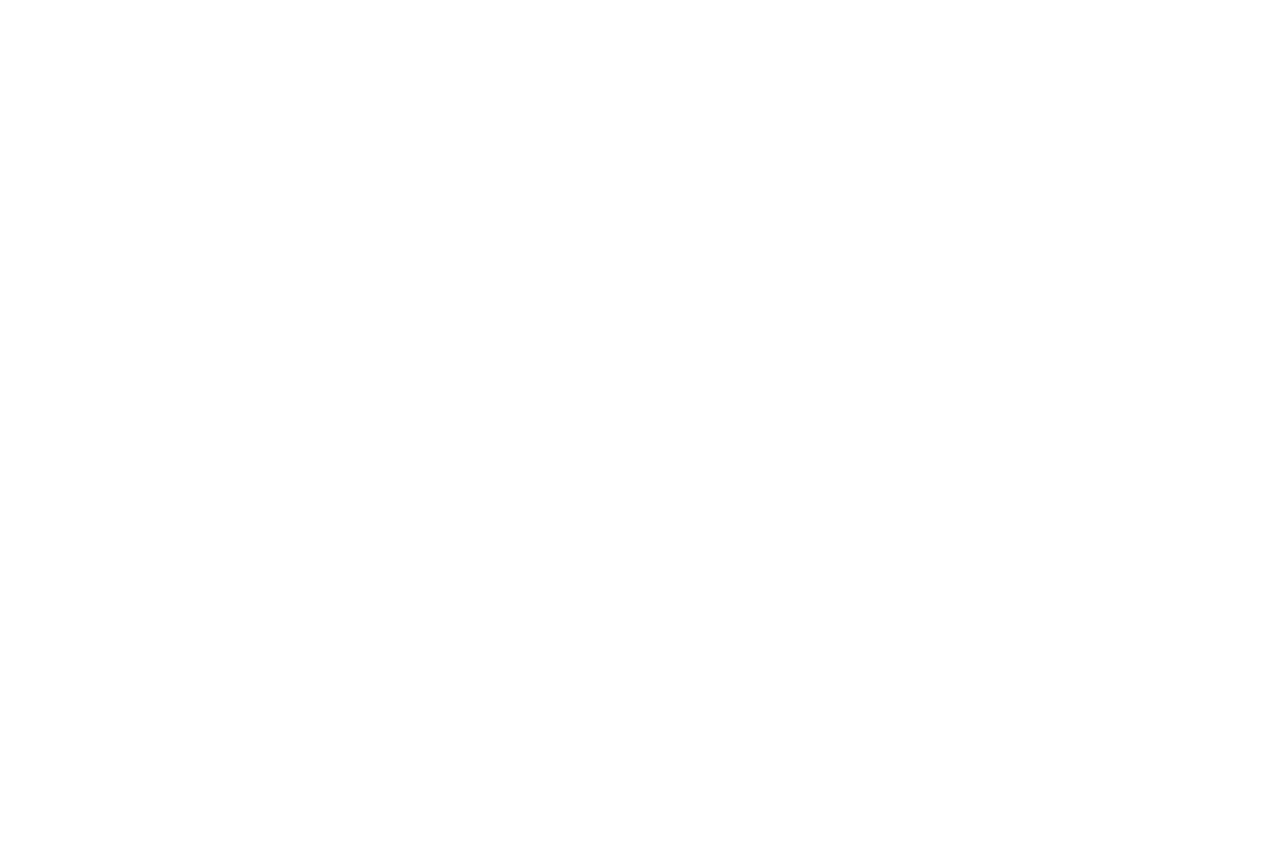
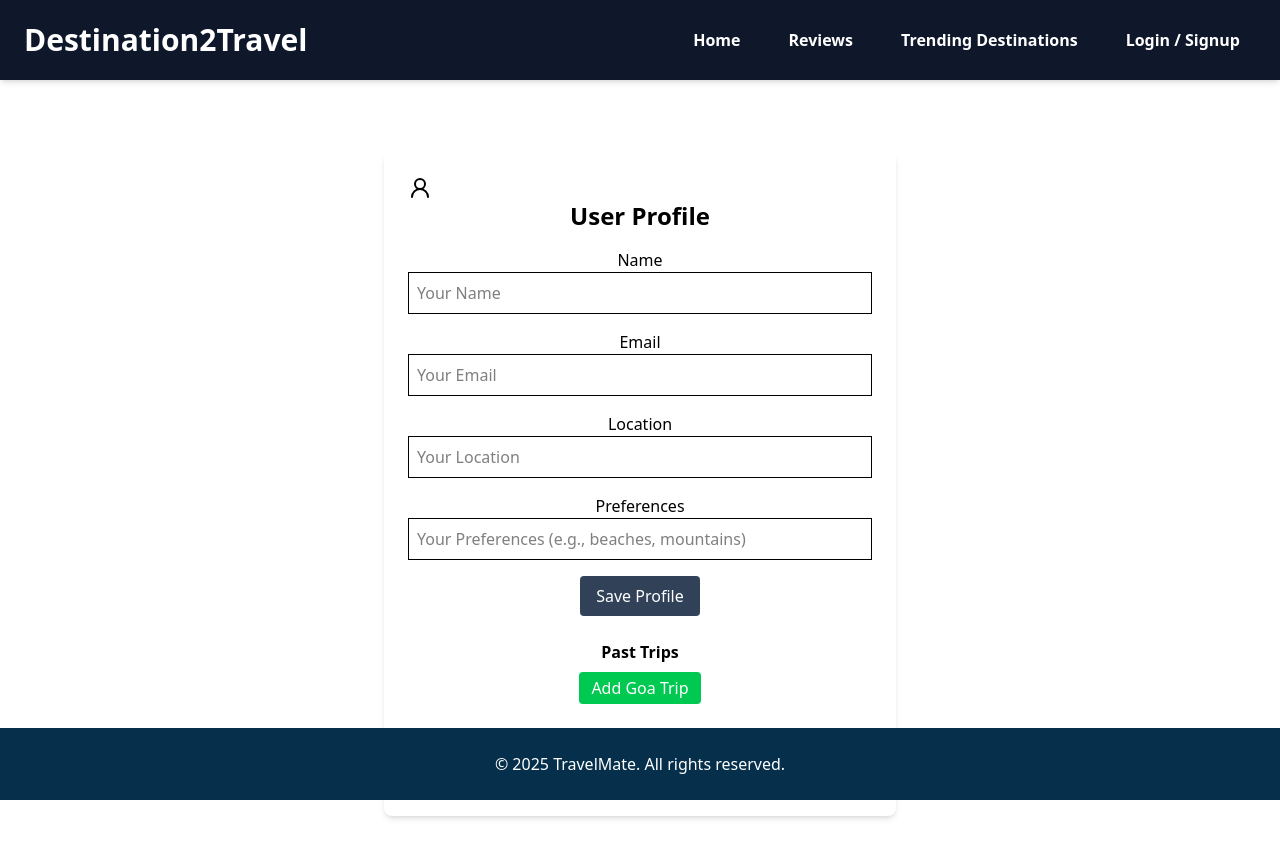
Before and after one commit to the-kiran-kasana/destination-travel, a React (Vite) app in the folder travel-destination/: page /UserProfile in a window 1280 px wide. Before the commit this address had no page. Before the commit the page ends 800 px from the top, so only its background shows below. Built offline with nearby package versions, Linux system fonts and the light colour scheme.

Commit message:
creating the userprofile

```diff
--- a/travel-destination/src/App.jsx
+++ b/travel-destination/src/App.jsx
@@ -5,6 +5,7 @@ import TravelStyle from "./questionnaire/TravelStyle"
 import DestinationCard from "./questionnaire/DestinationCard"
 import ItineraryPlanner from "./components/ItineraryPlanner"
 import TravelArea from "./components/TravelArea"
+import UserProfile from "./components/UserProfile"
 import DestinationComparison from "./components/DestinationComparison"
 import Login from "./authentication/Login"
 import Signup from "./authentication/Signup"
@@ -21,6 +22,7 @@ function App() {
         <Route path="/" element={<Interests />} />
         <Route path="/Activities" element={<Activities />} />
         <Route path="/Interests" element={<Interests />} />
+        <Route path="/UserProfile" element={<UserProfile />} />
         <Route path="/TravelStyle" element={<TravelStyle />} />
         <Route path="/InterestedDestination" element={<InterestedDestination />} />
         <Route path="/DestinationComparison" element={<DestinationComparison />} />
--- /dev/null
+++ b/travel-destination/src/components/UserProfile.jsx
@@ -0,0 +1,105 @@
+import React, { useEffect, useState } from "react";
+import { auth ,db} from "../auth/firebaseConfig";
+import { ref, set, get, child, update } from "firebase/database";
+import {UserRound} from "lucide-react";
+import Header from "../components/Header";
+
+export default function UserProfile() {
+  const [profile, setProfile] = useState({
+    name: "",
+    preferences: "",
+    pastTrips: [],
+    favorites: []
+  });
+
+  const [loading, setLoading] = useState(true);
+
+  // Fetch profile when user logs in
+  useEffect(() => {
+    const user = auth.currentUser;
+    if (user) {
+      const userRef = child(ref(db), `users/${user.uid}`);
+      get(userRef).then((snapshot) => {
+        if (snapshot.exists()) {
+          setProfile(snapshot.val());
+        }
+        setLoading(false);
+      });
+    } else {
+      setLoading(false);
+    }
+  }, []);
+
+  // Save profile data
+  const saveProfile = () => {
+    const user = auth.currentUser;
+    if (user) {
+      set(ref(db, `users/${user.uid}`), profile)
+        .then(() => alert("Profile saved!"))
+        .catch((err) => console.error(err));
+    }
+  };
+
+  // Add new trip
+  const addTrip = (trip) => {
+    const updatedTrips = [...profile.pastTrips, trip];
+    setProfile({ ...profile, pastTrips: updatedTrips });
+
+    const user = auth.currentUser;
+    if (user) {
+      update(ref(db, `users/${user.uid}`), { pastTrips: updatedTrips });
+    }
+  };
+
+  // Add favorite destination
+  const addFavorite = (destination) => {
+    const updatedFavorites = [...profile.favorites, destination];
+    setProfile({ ...profile, favorites: updatedFavorites });
+
+    const user = auth.currentUser;
+    if (user) {
+      update(ref(db, `users/${user.uid}`), { favorites: updatedFavorites });
+    }
+  };
+
+  if (loading) return <p>Loading profile...</p>;
+
+  return (
+   <>
+    <Header />
+    <div className="p-6 max-w-lg mx-auto shadow-md mt-30 rounded-lg bg-white">
+      <UserRound className="flex justify-center items-center" />
+      <h2 className="text-2xl font-bold mb-4 ">User Profile</h2>
+
+      <label for="Name">Name</label>
+      <input type="text" placeholder="Your Name"  value={profile.name} onChange={(e) => setProfile({ ...profile, name: e.target.value })} className="border p-2 w-full mb-4" />
+      <label for="Email">Email</label>
+      <input type="email" placeholder="Your Email"  value={profile.name} onChange={(e) => setProfile({ ...profile, name: e.target.value })} className="border p-2 w-full mb-4" />
+      <label for="Location">Location</label>
+      <input type="text" placeholder="Your Location"  value={profile.name} onChange={(e) => setProfile({ ...profile, name: e.target.value })} className="border p-2 w-full mb-4" />
+      <label for="Preferences">Preferences</label>
+      <input type="text" placeholder="Your Preferences (e.g., beaches, mountains)" value={profile.preferences} onChange={(e) => setProfile({ ...profile, preferences: e.target.value })} className="border p-2 w-full mb-4" />
+
+      <button onClick={saveProfile} className="bg-slate-700 text-white px-4 py-2 rounded" >  Save Profile </button>
+
+      <h3 className="mt-6 font-semibold">Past Trips</h3>
+      <ul className="list-disc ml-6">
+        {profile.pastTrips.map((trip, i) => (
+          <li key={i}>{trip}</li>
+        ))}
+      </ul>
+      <button onClick={() => addTrip("Goa")} className="mt-2 bg-green-500 text-white px-3 py-1 rounded" > Add Goa Trip</button>
+
+      <h3 className="mt-6 font-semibold">Favorites</h3>
+      <ul className="list-disc ml-6">
+        {profile.favorites.map((fav, i) => (
+          <li key={i}>{fav}</li>
+        ))}
+      </ul>
+      <button onClick={() => addFavorite("Paris")} className="mt-2 bg-purple-500 text-white px-3 py-1 rounded" > Add Paris Favorite </button>
+    </div>
+     <footer className="bg-sky-950 text-white py-6 text-center w-full fixed bottom-0 left-0 z-50"> <p>© 2025 TravelMate. All rights reserved.</p> </footer>
+
+    </>
+  );
+}
--- a/travel-destination/src/questionnaire/InterestedDestination.jsx
+++ b/travel-destination/src/questionnaire/InterestedDestination.jsx
@@ -1,6 +1,6 @@
     import React , {useState , useEffect}from "react";
     import { useSharedState } from "./StateContext";
-    import { Mountain ,Pencil,MapPin} from "lucide-react";
+    import { Mountain ,Pencil,MapPin,UserRound} from "lucide-react";
     import { useNavigate } from "react-router-dom";
     import { useLocation } from "react-router-dom";
     import { Link } from "react-router-dom";
@@ -47,6 +47,10 @@
          }
      }
 
+     const UserProfile = () =>{
+           navigate("/UserProfile");
+     }
+
 
 
 
@@ -55,11 +59,17 @@
 
       <div>
          <Header />
-          <section className="py-16 px-8 text-center mt-20">
+
+
+          <section className="py-16 px-8 text-center mt-5">
+                  <button className={`text-white font-semibold justify-center items-center rounded-full px-6 py-3 shadow-lg hover:bg-gray-900 bg-gradient-to-r from-blue-800 via-rose to-slate-600 transition flex`} onClick={UserProfile} ><UserRound className="flex" />Profiles</button>
+          </section>
+
+
+          <section className="py-16 px-8 text-center mt-5">
                 <h2 className="text-5xl text-slate-800 font-bold mb-2">Explore India With Your Favourite Destination</h2>
                 <p className="max-w-3xl mx-auto text-gray-600 "> Share itineraries, post reviews, invite friends, and discover trending destinations from a vibrant traveler community. </p>
                 <button className={`mt-5 text-white font-semibold justify-center items-center rounded-full px-6 py-3 shadow-lg hover:bg-gray-200 bg-gradient-to-r from-blue-800 via-rose to-slate-600 transition ${  compareDestination.length === 0 ? "cursor-not-allowed opacity-50" : ""}`} disabled={compareDestination.length === 0}   onClick={handleCompaire} >Destination Comparison</button>
-
           </section>
 
       <div className="grid grid-cols-3 gap-6 mb-20 mt-8">
```
